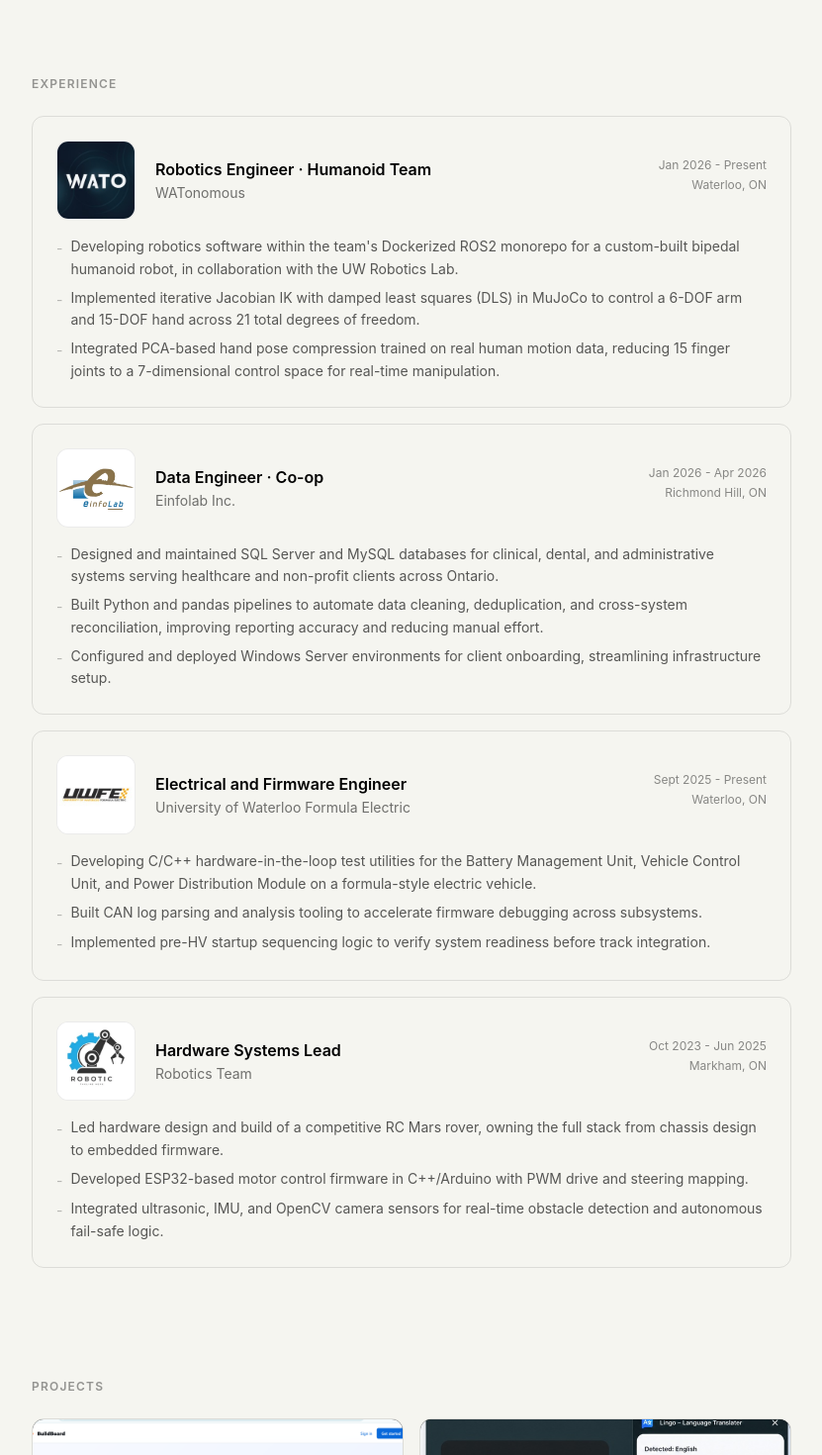
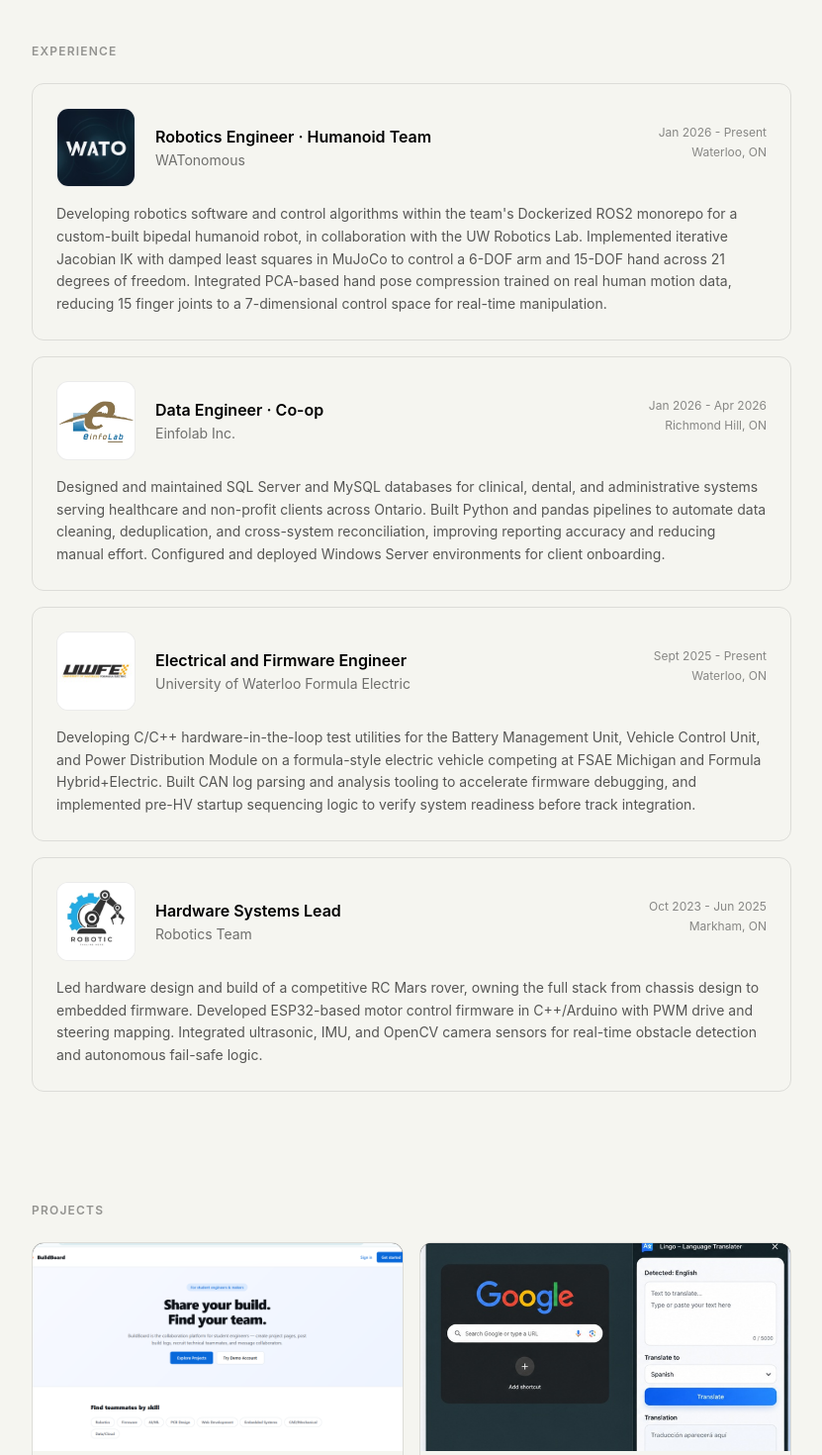
Before and after one commit to rayymondf/personal-site, a Next.js app: page / in a window 1280 px wide. Shown: the part 1248-2718 px from the top of the page at 99% size, without its empty margins (224-1055 px from the left). Built offline with nearby package versions, Linux system fonts and the light colour scheme.

Commit message:
Update page.tsx

```diff
--- a/app/page.tsx
+++ b/app/page.tsx
@@ -35,8 +35,7 @@ const skills: Record<string, string[]> = {
   Languages: ["C", "C++", "Python", "JavaScript", "TypeScript", "Java", "SQL", "Ruby", "MATLAB", "Bash"],
   "Web & Backend": ["React", "Next.js", "Node.js", "Express", "FastAPI", "Tailwind CSS", "Vite", "REST APIs", "HTML5", "CSS3"],
   "Data & Cloud": ["PostgreSQL", "MySQL", "SQL Server", "pandas", "NumPy", "Git", "Docker", "Linux"],
-  "Robotics & Simulation": ["ROS2", "Gazebo", "MuJoCo", "Isaac Sim", "IsaacLab", "Foxglove"],
-  "ML & Control": ["Reinforcement Learning", "Inverse Kinematics", "Geometric Fabrics", "PCA", "Computer Vision", "OpenCV"],
+  "Robotics & Simulation": ["ROS2", "Gazebo", "MuJoCo", "Isaac Sim", "IsaacLab", "Foxglove", "Inverse Kinematics", "Computer Vision", "OpenCV"],
   "Embedded & Hardware": ["STM32", "ESP32", "Arduino", "FPGA", "Verilog", "Altium", "KiCad", "CAN", "I2C", "SPI", "PWM", "UART"],
 };
 
@@ -57,11 +56,8 @@ const experience = [
     period: "Jan 2026 - Present",
     location: "Waterloo, ON",
     logo: "/watonomous_logo.jpg",
-    bullets: [
-      "Developing robotics software within the team's Dockerized ROS2 monorepo for a custom-built bipedal humanoid robot, in collaboration with the UW Robotics Lab.",
-      "Implemented iterative Jacobian IK with damped least squares (DLS) in MuJoCo to control a 6-DOF arm and 15-DOF hand across 21 total degrees of freedom.",
-      "Integrated PCA-based hand pose compression trained on real human motion data, reducing 15 finger joints to a 7-dimensional control space for real-time manipulation.",
-    ],
+    description:
+      "Developing robotics software and control algorithms within the team's Dockerized ROS2 monorepo for a custom-built bipedal humanoid robot, in collaboration with the UW Robotics Lab. Implemented iterative Jacobian IK with damped least squares in MuJoCo to control a 6-DOF arm and 15-DOF hand across 21 degrees of freedom. Integrated PCA-based hand pose compression trained on real human motion data, reducing 15 finger joints to a 7-dimensional control space for real-time manipulation.",
   },
   {
     company: "Einfolab Inc.",
@@ -69,11 +65,8 @@ const experience = [
     period: "Jan 2026 - Apr 2026",
     location: "Richmond Hill, ON",
     logo: "/einfolab.webp",
-    bullets: [
-      "Designed and maintained SQL Server and MySQL databases for clinical, dental, and administrative systems serving healthcare and non-profit clients across Ontario.",
-      "Built Python and pandas pipelines to automate data cleaning, deduplication, and cross-system reconciliation, improving reporting accuracy and reducing manual effort.",
-      "Configured and deployed Windows Server environments for client onboarding, streamlining infrastructure setup.",
-    ],
+    description:
+      "Designed and maintained SQL Server and MySQL databases for clinical, dental, and administrative systems serving healthcare and non-profit clients across Ontario. Built Python and pandas pipelines to automate data cleaning, deduplication, and cross-system reconciliation, improving reporting accuracy and reducing manual effort. Configured and deployed Windows Server environments for client onboarding.",
   },
   {
     company: "University of Waterloo Formula Electric",
@@ -81,11 +74,8 @@ const experience = [
     period: "Sept 2025 - Present",
     location: "Waterloo, ON",
     logo: "/waterlooformulaelectric_logo.jpg",
-    bullets: [
-      "Developing C/C++ hardware-in-the-loop test utilities for the Battery Management Unit, Vehicle Control Unit, and Power Distribution Module on a formula-style electric vehicle.",
-      "Built CAN log parsing and analysis tooling to accelerate firmware debugging across subsystems.",
-      "Implemented pre-HV startup sequencing logic to verify system readiness before track integration.",
-    ],
+    description:
+      "Developing C/C++ hardware-in-the-loop test utilities for the Battery Management Unit, Vehicle Control Unit, and Power Distribution Module on a formula-style electric vehicle competing at FSAE Michigan and Formula Hybrid+Electric. Built CAN log parsing and analysis tooling to accelerate firmware debugging, and implemented pre-HV startup sequencing logic to verify system readiness before track integration.",
   },
   {
     company: "Robotics Team",
@@ -93,11 +83,8 @@ const experience = [
     period: "Oct 2023 - Jun 2025",
     location: "Markham, ON",
     logo: "/robotics.webp",
-    bullets: [
-      "Led hardware design and build of a competitive RC Mars rover, owning the full stack from chassis design to embedded firmware.",
-      "Developed ESP32-based motor control firmware in C++/Arduino with PWM drive and steering mapping.",
-      "Integrated ultrasonic, IMU, and OpenCV camera sensors for real-time obstacle detection and autonomous fail-safe logic.",
-    ],
+    description:
+      "Led hardware design and build of a competitive RC Mars rover, owning the full stack from chassis design to embedded firmware. Developed ESP32-based motor control firmware in C++/Arduino with PWM drive and steering mapping. Integrated ultrasonic, IMU, and OpenCV camera sensors for real-time obstacle detection and autonomous fail-safe logic.",
   },
 ];
 
@@ -663,7 +650,7 @@ export default function Home() {
 
           <motion.p variants={fadeUp} initial="hidden" animate="show" custom={2}
             className="text-base md:text-lg text-black/70 dark:text-white/75 mb-3 max-w-2xl leading-relaxed">
-            Electrical Engineering student at the University of Waterloo, working across embedded systems, robotics, hardware design, machine learning, and full-stack software. Focused on building practical systems that span from bare-metal firmware to autonomous software pipelines.
+            Electrical Engineering student at the University of Waterloo, working across embedded systems, robotics, hardware design, machine learning, and full-stack software. Focused on building practical, reliable systems that solve real problems.
           </motion.p>
 
           <motion.p variants={fadeUp} initial="hidden" animate="show" custom={3}
@@ -751,14 +738,7 @@ export default function Home() {
                   </div>
                 </div>
               </div>
-              <ul className="space-y-1.5">
-                {e.bullets.map((b, j) => (
-                  <li key={j} className="flex gap-2 text-sm text-black/65 dark:text-white/65 leading-relaxed">
-                    <span className="text-black/25 dark:text-white/25 shrink-0 mt-0.5">-</span>
-                    <span>{b}</span>
-                  </li>
-                ))}
-              </ul>
+              <p className="text-black/65 dark:text-white/65 text-sm leading-relaxed">{e.description}</p>
             </motion.div>
           ))}
         </div>
```
